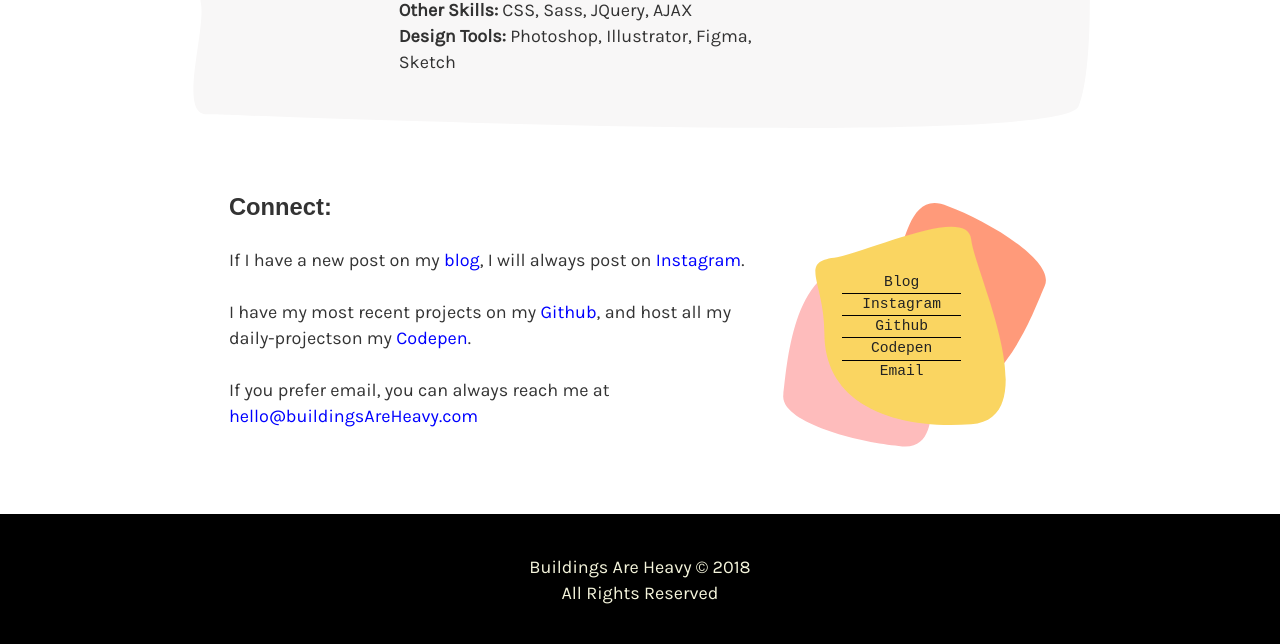
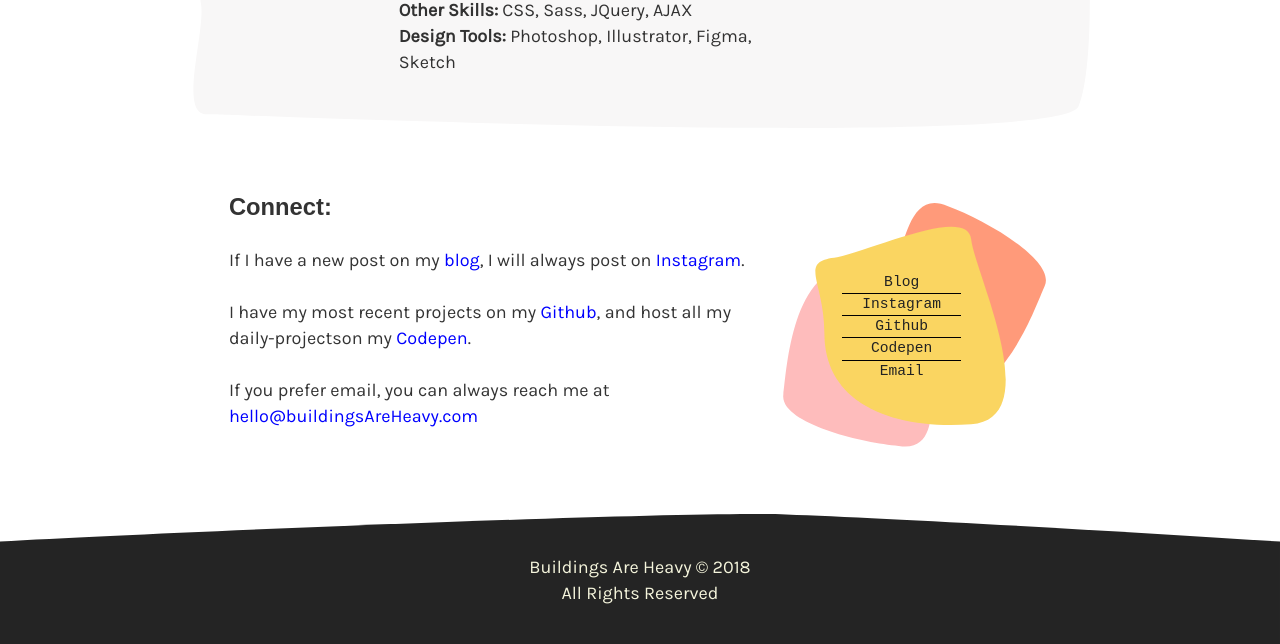
Before and after one commit to buildingsareheavy/buildingsareheavy.com, a Gatsby site: page / in a window 1280 px wide. Shown: the part 1378-2022 px from the top of the page. Built offline with nearby package versions, Linux system fonts and the light colour scheme; Gatsby itself is replaced by a stand-in of ours; a web font is replaced by a local one.

Commit message:
fixed footer problem

```diff
--- a/src/components/global/footer.js
+++ b/src/components/global/footer.js
@@ -3,17 +3,15 @@ import React from 'react'
 
 import { rhythm, scale } from '../../utils/typography'
 import styled from 'styled-components'
-import FooterSVG from './assets/footer-above.svg'
+import FooterSVG from './assets/footer-bg.svg'
 
 const FooterSticky = styled.footer`
   text-align: center;
-  background: black;
   padding: ${rhythm(1.5)} ${rhythm(3 / 4)};
   color: beige;
-  ::before {
-    content: '';
-     background-image: url('${FooterSVG}');
-  }
+  background-image: url('${FooterSVG}');
+  background-repeat: no-repeat;
+  background-size: cover;
   p {
     margin: 0 auto;
   }
```
Also changed, not shown: NOTES.md (+8 -0 lines), TODO.md (+6 -0 lines), src/components/global/assets/footer-bg.svg (added).
